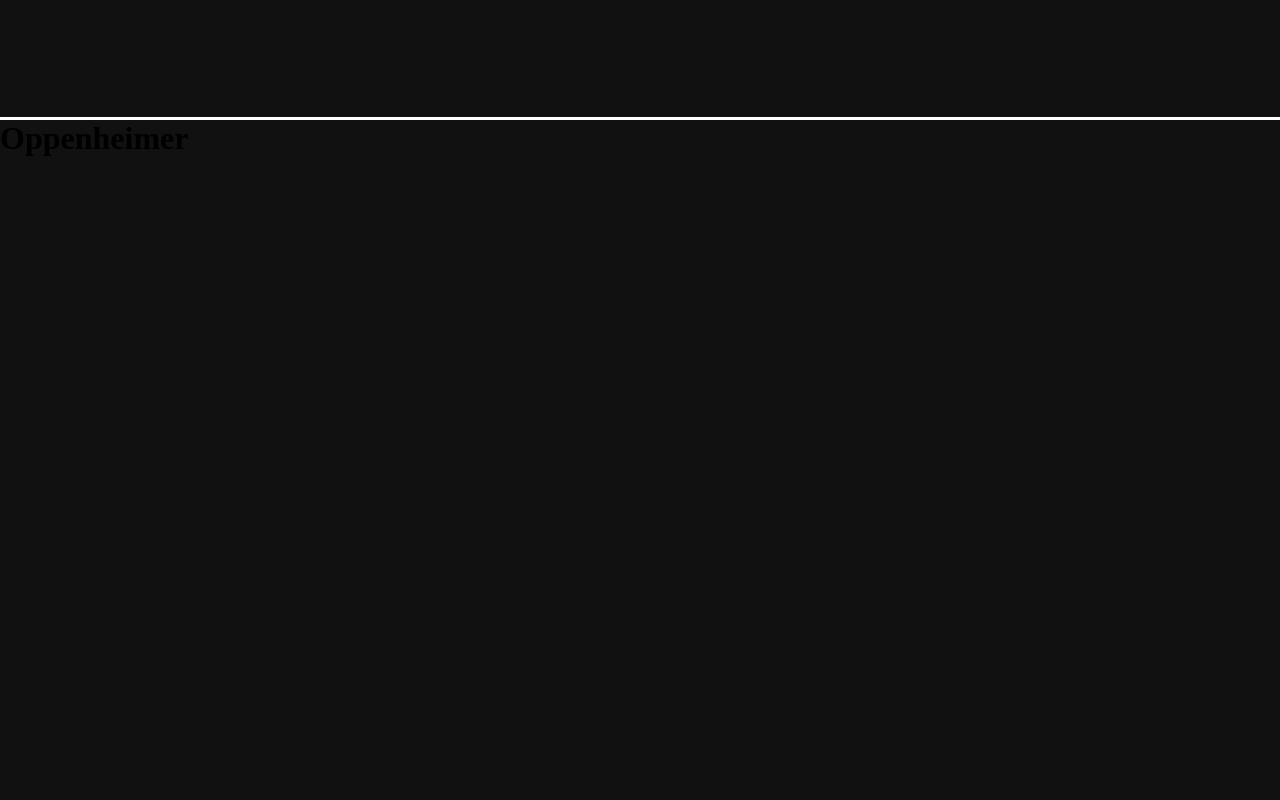
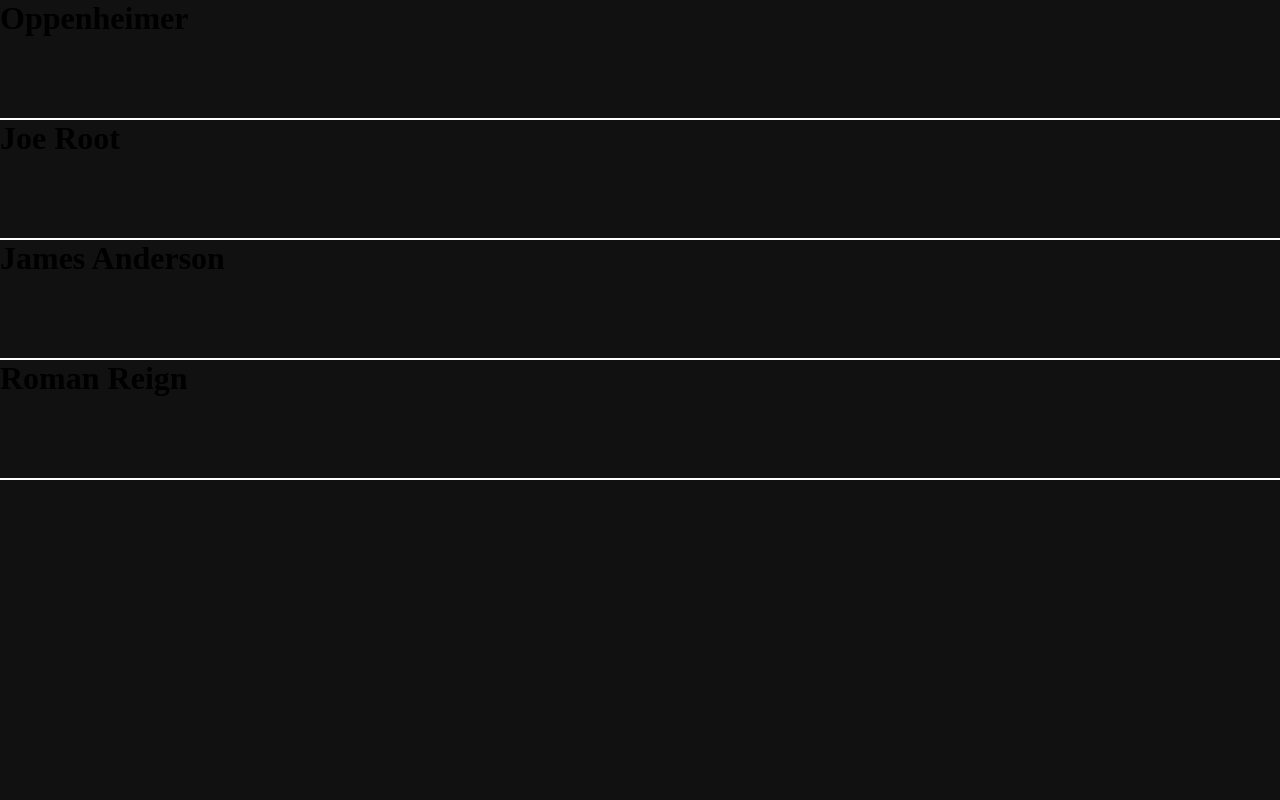
Before and after one commit to navdeepsr110/HtmlCSSJavascript-projects, a plain HTML site: page 5ProjectsWithDOM/Applying Events on multiple elements/index.html in a window 1280 px wide. Shown: the top 800 px of the page. Drawn offline with nearby package versions, Linux system fonts and the light colour scheme.

Commit message:
Applying multiple events

```diff
--- a/5ProjectsWithDOM/Applying Events on multiple elements/index.html
+++ b/5ProjectsWithDOM/Applying Events on multiple elements/index.html
@@ -12,17 +12,25 @@
 </head>
 <body>
     <div id="main">
-      <div class="elem"></div>
+      <div class="elem">
         <h1>Oppenheimer</h1>
       </div>
-      <div class="elem"></div>
+
+
+      <div class="elem">
         <h1>Joe Root</h1>
       </div>
-      <div class="elem"></div>
+
+
+      <div class="elem">
         <h1>James Anderson</h1>
       </div>
-      <div class="elem"></div>
+
+
+      <div class="elem">
         <h1>Roman Reign</h1>
+      </div>
+
     </div>
     <script src="script.js"></script>
 </body>
--- a/5ProjectsWithDOM/Applying Events on multiple elements/style.css
+++ b/5ProjectsWithDOM/Applying Events on multiple elements/style.css
@@ -19,5 +19,5 @@
     height: 120px;
     width: 100%;
     /* background-color: red; */
-    border-bottom: 3px solid #fff;
+    border-bottom: 2px solid #fff;
 }
```
Lines whose indentation alone changed are shown as unchanged.
